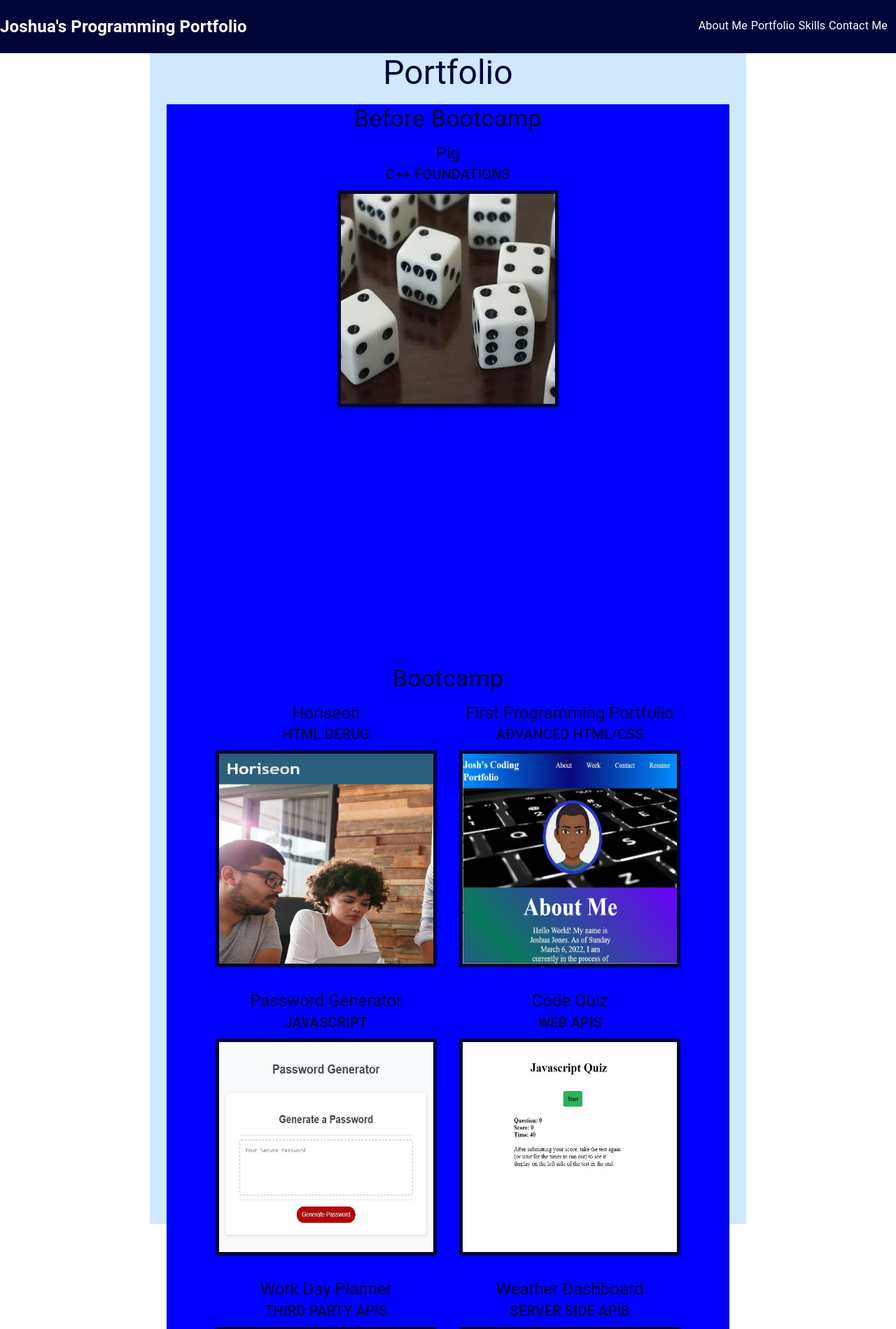
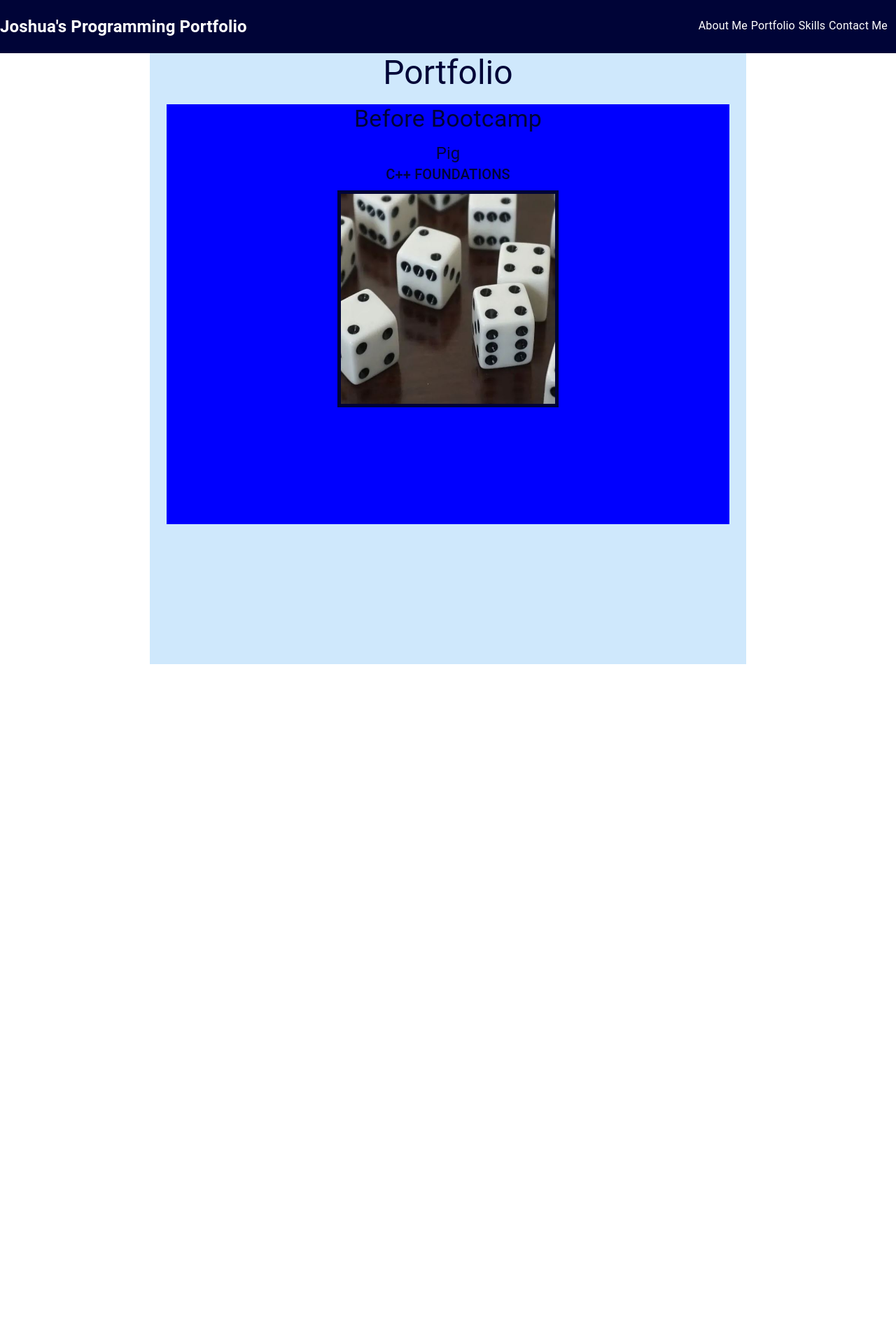
Before and after one commit to CoderJ01/material-ui-programming-portfolio, a React (Create React App) app: page /portfolio in a window 1280 px wide. Shown: the top 1899 px of the page at 70% size. After the commit the page ends 949 px from the top, so only its background shows below. Built offline with nearby package versions, Linux system fonts and the light colour scheme.

Commit message:
change height

```diff
--- a/src/components/Section/Section.component.jsx
+++ b/src/components/Section/Section.component.jsx
@@ -9,7 +9,7 @@ const Section = ({ dataObj = [] }) => {
     return (
         <Box sx={{ bgcolor: '#cfe8fc', height: '100vh', textAlign: 'center' }}>
             <Container maxWidth="md">
-                <Box sx={{ bgcolor: 'blue', minHeight: '100vh', textAlign: 'center' }}>
+                <Box sx={{ bgcolor: 'blue', minHeight: '75vh', textAlign: 'center' }}>
                     <Typography variant="h4" gutterBottom sx={{ color: 'rgb(0, 4, 55)' }}>{dataObj.title}</Typography>
                     <Box sx={{ flexGrow: 1 }}>
                         <Grid container spacing={4} sx={{ justifyContent: 'center'}}>
--- a/src/pages/Portfolio/Portfolio.page.jsx
+++ b/src/pages/Portfolio/Portfolio.page.jsx
@@ -20,7 +20,7 @@ const Portfolio = () => {
                 <Box sx={{ bgcolor: '#cfe8fc', height: '100vh', textAlign: 'center' }}>
                     <Typography variant="h3" gutterBottom sx={{ color: 'rgb(0, 4, 55)' }}>Portfolio</Typography>
                     <Section dataObj={beforeBootcamp}/>
-                    <Section dataObj={bootcamp}/>
+                    {/* <Section dataObj={bootcamp}/> */}
                     {/* <Section dataObj={selfTaught}/>
                     <Section dataObj={certificates}/>
                     <Section dataObj={resumeObj}/> */}
```
